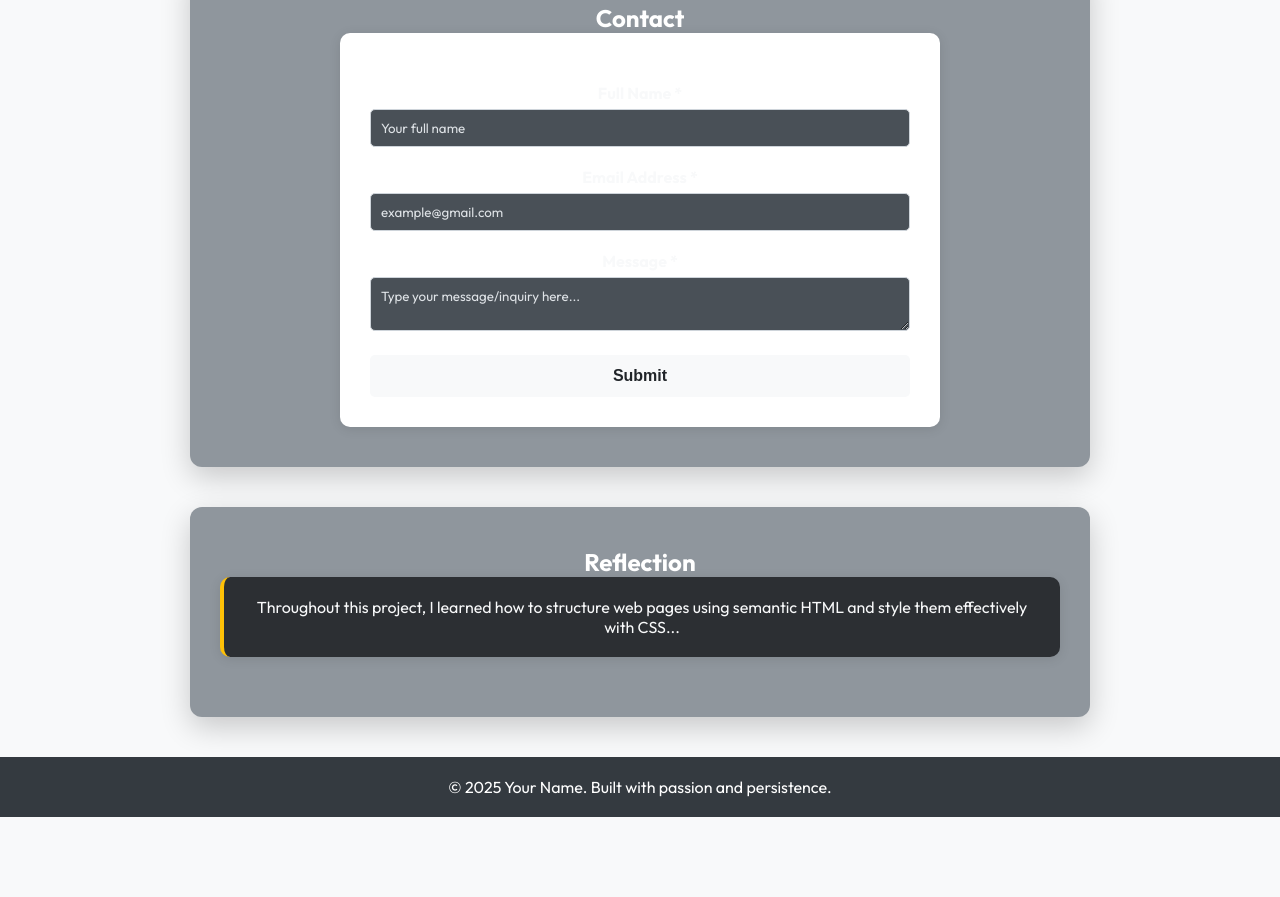
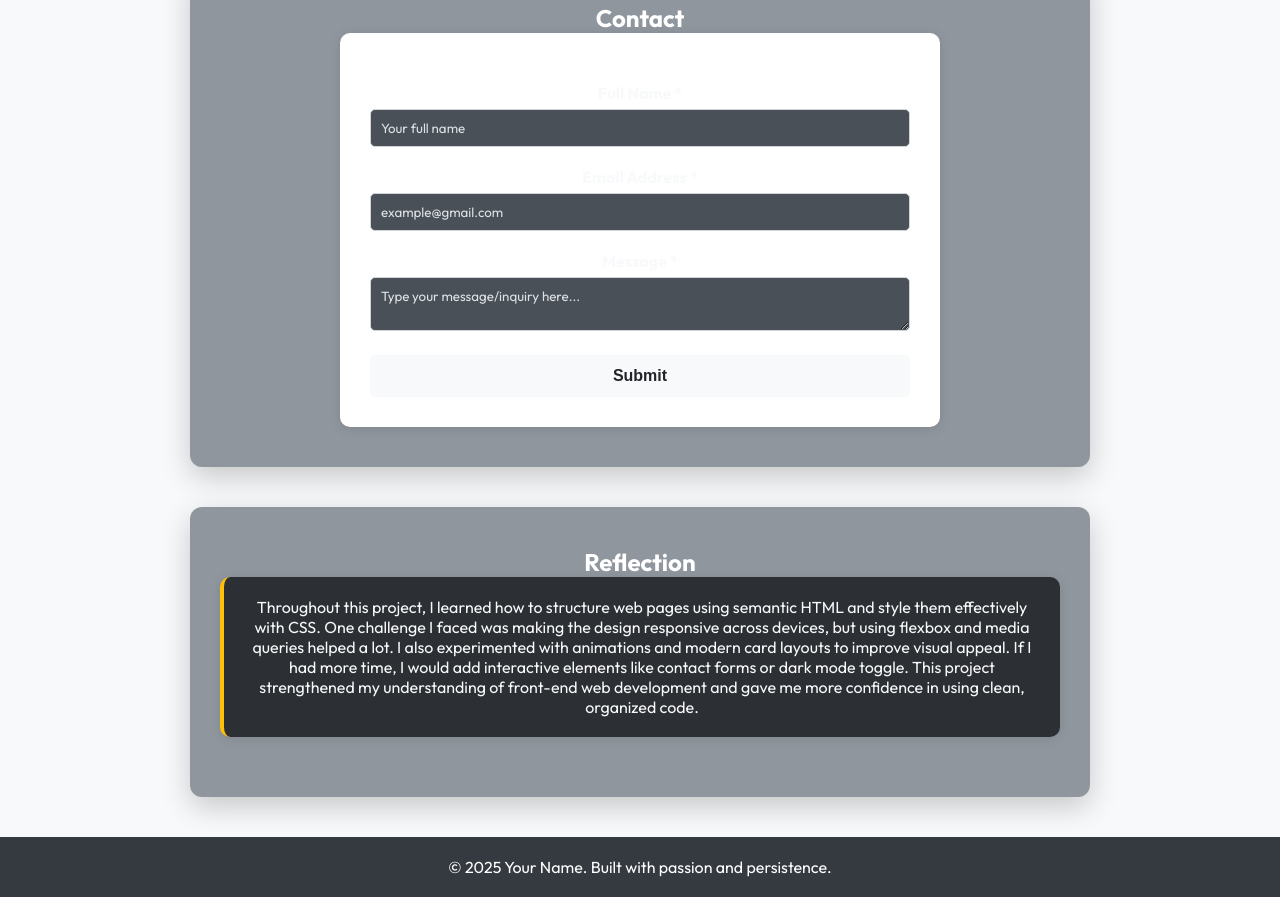
Before and after one commit to itsCenzo/resume-ammar-real, a plain HTML site: page index.html in a window 1280 px wide. Shown: the part 2142-3039 px from the top of the page. Before the commit the page ends 2959 px from the top, so only its background shows below. Drawn offline with Linux system fonts and the light colour scheme.

Commit message:
Add files via upload

```diff
--- a/index.html
+++ b/index.html
@@ -139,7 +139,7 @@
     <div class="section-box">
       <h2>Reflection</h2>
       <div class="card">
-        <p>Throughout this project, I learned how to structure web pages using semantic HTML and style them effectively with CSS...</p>
+      <p>Throughout this project, I learned how to structure web pages using semantic HTML and style them effectively with CSS. One challenge I faced was making the design responsive across devices, but using flexbox and media queries helped a lot. I also experimented with animations and modern card layouts to improve visual appeal. If I had more time, I would add interactive elements like contact forms or dark mode toggle. This project strengthened my understanding of front-end web development and gave me more confidence in using clean, organized code.</p>
       </div>
     </div>
   </section>
```
